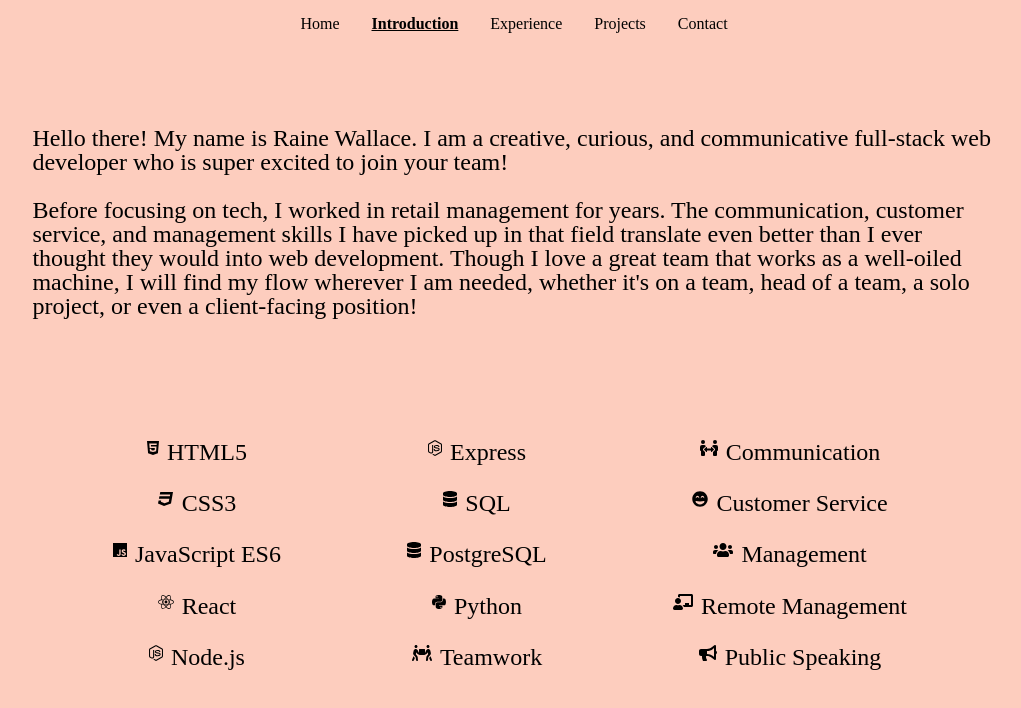
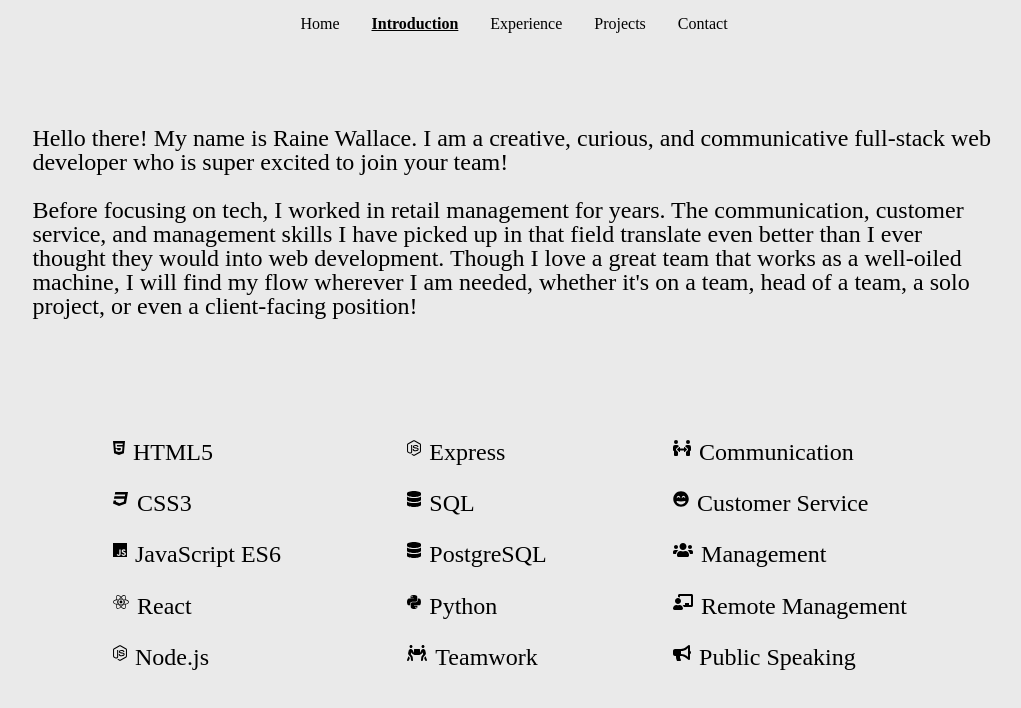
Before and after one commit to RaineBeauDubs/MyPortfolio, a React (Create React App) app in the folder portfolio/: page /intro in a window 1280 px wide. Shown: the top 708 px of the page, without its empty margins (126-1147 px from the left). Built offline with nearby package versions, Linux system fonts and the light colour scheme.

Commit message:
changed main bg color, fixed some alignment

```diff
--- a/portfolio/src/components/componentCSS/home.css
+++ b/portfolio/src/components/componentCSS/home.css
@@ -18,7 +18,7 @@
 }
 
 @keyframes titleFade {
-  from {color: rgb(253, 205, 190);}
+  from {color: rgba(233, 233, 233, 0.815);}
   to {color: black;}
 }
 
--- a/portfolio/src/components/componentCSS/introduction.css
+++ b/portfolio/src/components/componentCSS/introduction.css
@@ -20,7 +20,7 @@ p {
 .skillSec {
   display: flex;
   margin: 1.7rem;
-  justify-content: center;
+  justify-content: left;
 }
 
 .skillSec p {
--- a/portfolio/src/index.css
+++ b/portfolio/src/index.css
@@ -65,5 +65,5 @@ table {
 html, body {
 	height: 100%;
 	width: 100%;
-	background-color: rgb(253, 205, 190);
+	background-color: rgba(233, 233, 233, 0.815);
 }
```
